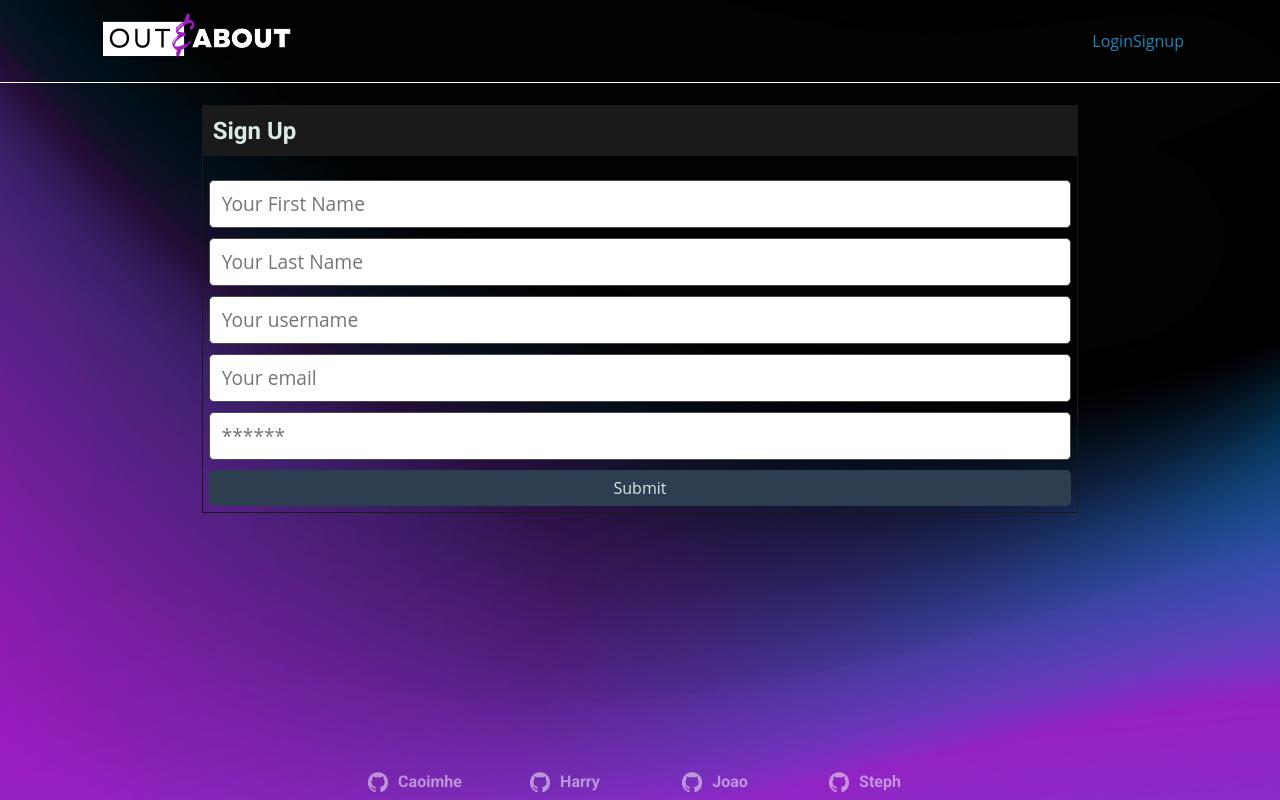
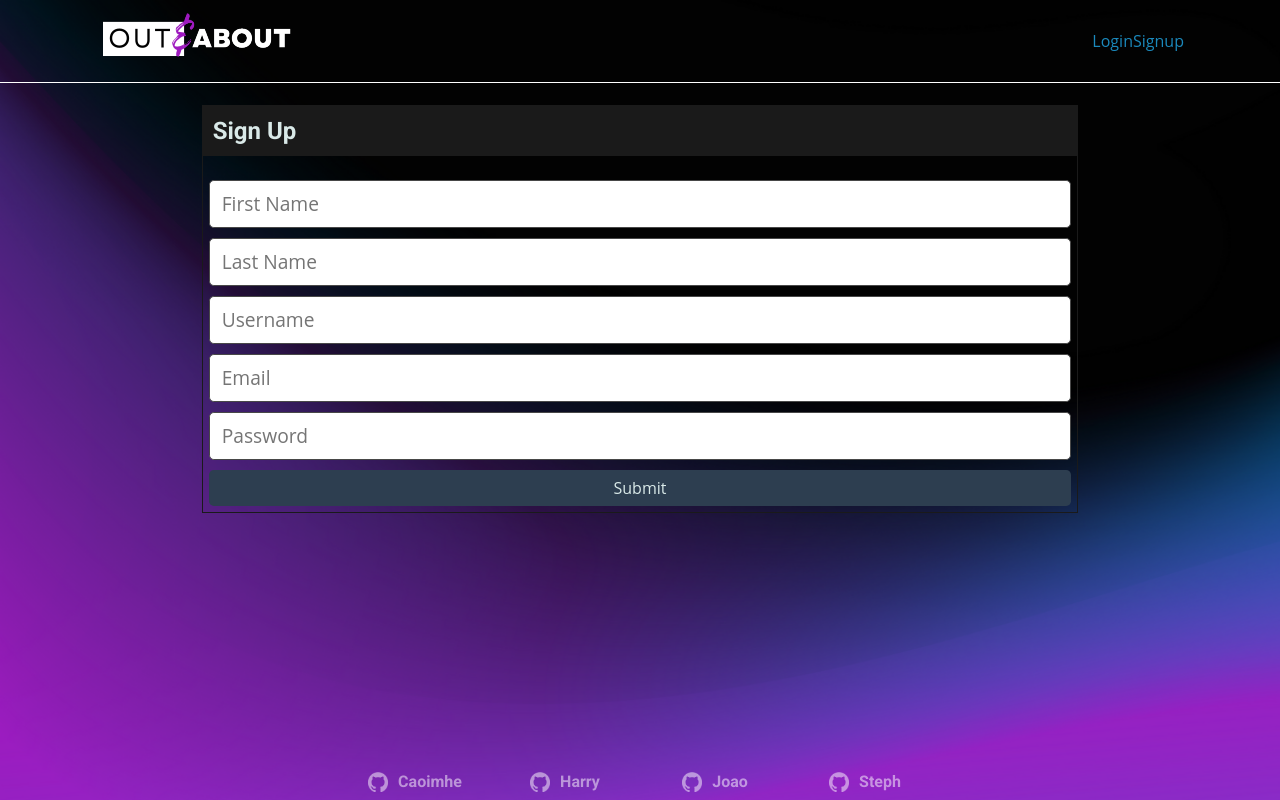
Before and after one commit to caoimhejyoti/out-and-about, a React (Create React App) app in the folder client/: page /signup in a window 1280 px wide. Built offline with nearby package versions, Linux system fonts and the light colour scheme; a web font is replaced by a local one.

Commit message:
spelling and QOL fixes

```diff
--- a/client/src/pages/Signup.js
+++ b/client/src/pages/Signup.js
@@ -57,7 +57,7 @@ const Signup = () => {
               <form onSubmit={handleFormSubmit}>
                                 <input
                   className="form-input"
-                  placeholder="Your First Name"
+                  placeholder="First Name"
                   name="firstName"
                   type="text"
                   value={formState.firstName}
@@ -65,7 +65,7 @@ const Signup = () => {
                 />
                 <input
                   className="form-input"
-                  placeholder="Your Last Name"
+                  placeholder="Last Name"
                   name="lastName"
                   type="text"
                   value={formState.lastName}
@@ -73,7 +73,7 @@ const Signup = () => {
                 />
                 <input
                   className="form-input"
-                  placeholder="Your username"
+                  placeholder="Username"
                   name="username"
                   type="text"
                   value={formState.name}
@@ -81,7 +81,7 @@ const Signup = () => {
                 />
                 <input
                   className="form-input"
-                  placeholder="Your email"
+                  placeholder="Email"
                   name="email"
                   type="email"
                   value={formState.email}
@@ -89,7 +89,7 @@ const Signup = () => {
                 />
                 <input
                   className="form-input"
-                  placeholder="******"
+                  placeholder="Password"
                   name="password"
                   type="password"
                   value={formState.password}
```
